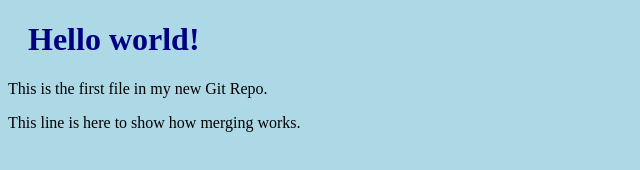
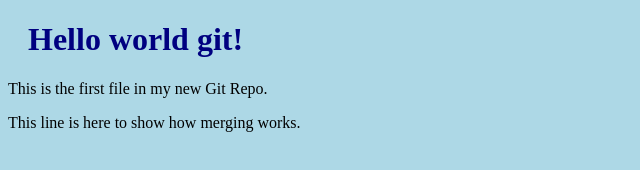
Before and after one commit to rdhajjaji/data2023, a plain HTML site: page index.html in a window 1280 px wide. Shown: the full height of the page, 0-640 px from the left. Drawn offline with Linux system fonts and the light colour scheme.

Commit message:
Update index.html

```diff
--- a/index.html
+++ b/index.html
@@ -6,7 +6,7 @@
 </head>
 <body>
 
-<h1>Hello world!</h1>
+<h1>Hello world git!</h1>
 <p>This is the first file in my new Git Repo.</p>
 <p>This line is here to show how merging works.</p>
 
```
